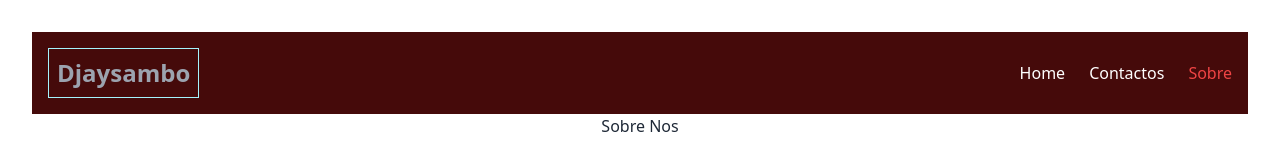
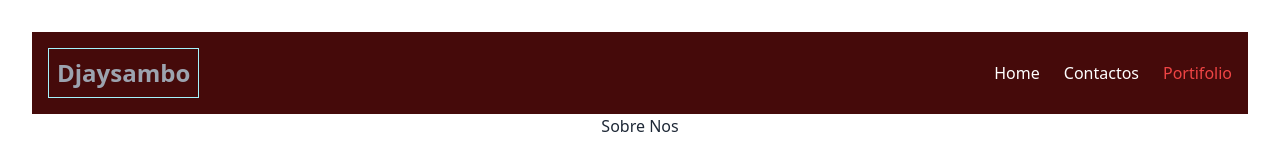
Before and after one commit to Djaysambo/Portifolio, a React (Vite) app: page /sobre-nos in a window 1280 px wide. Shown: the top 160 px of the page. Built offline with nearby package versions, Linux system fonts and the light colour scheme.

Commit message:
feat:ajust navbar

```diff
--- a/src/components/header/navBar.jsx
+++ b/src/components/header/navBar.jsx
@@ -17,7 +17,7 @@ export const NavBar = () => {
           `${isActive ? activeStyles : inactiveStyles}`}>Contactos</NavLink>
 
         <NavLink to ='/sobre-nos' className={({ isActive }) =>
-          `${isActive ? activeStyles : inactiveStyles}`}>Sobre</NavLink>
+          `${isActive ? activeStyles : inactiveStyles}`}>Portifolio</NavLink>
     </nav>
     </>
   )
```
